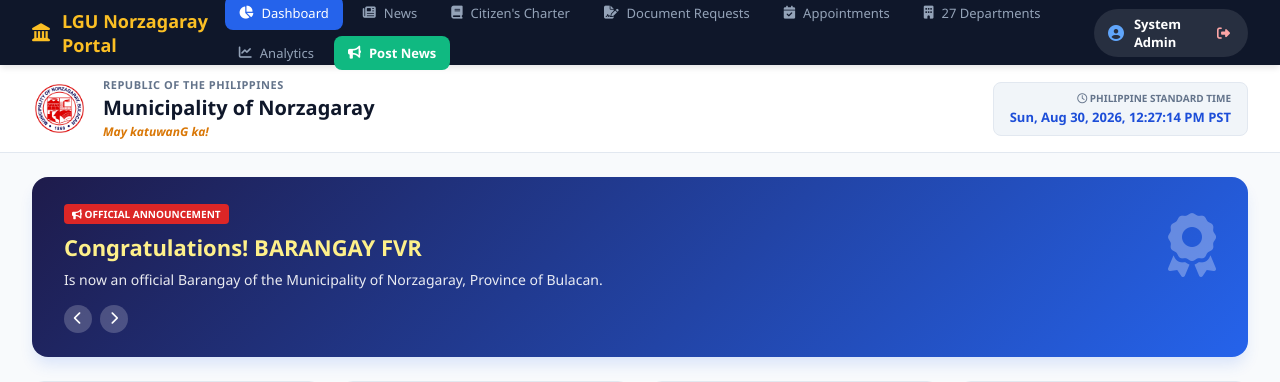
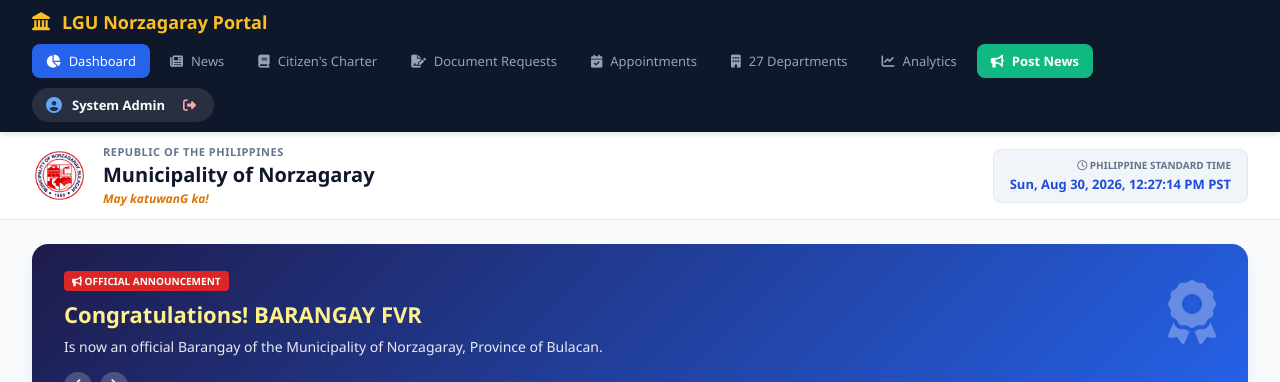
Before and after one commit to blademiresarmiento8-svg/LGU-Link, a PHP site: page /admin/dashboard.php in a window 1280 px wide. Shown: the top 382 px of the page. Run offline with PHP 8.4, Linux system fonts and the light colour scheme; a user stored in the database is signed in.

Commit message:
Fix some minor css navigation issues

```diff
--- a/assets/css/style.css
+++ b/assets/css/style.css
@@ -34,10 +34,12 @@ body {
 .top-header {
   background: var(--header-bg);
   color: white;
-  padding: 0 32px;
-  height: 65px;
+  padding: 10px 32px;
+  min-height: 65px;
   display: flex;
   align-items: center;
+  flex-wrap: wrap;
+  row-gap: 10px;
   justify-content: space-between;
   position: sticky;
   top: 0;
```
